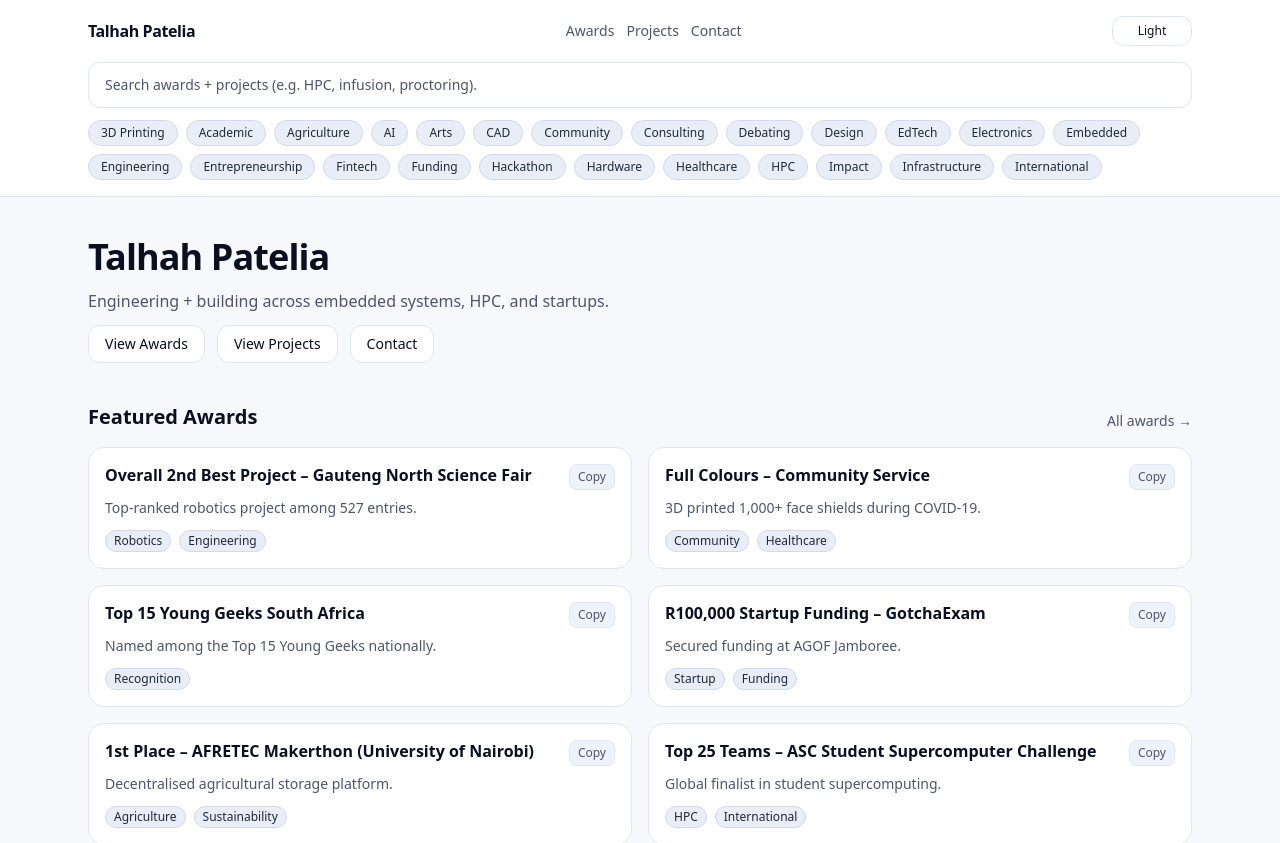
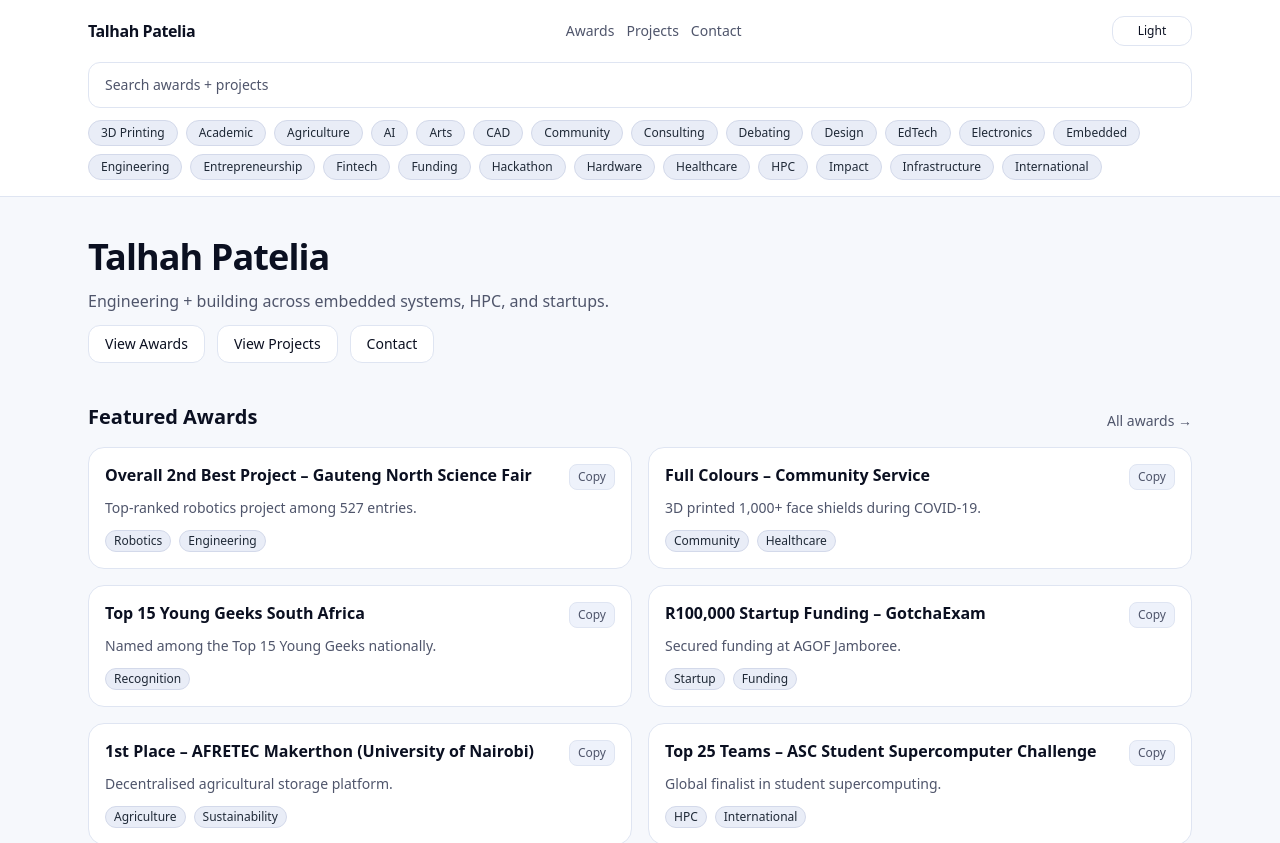
Before and after one commit to Talhahpatelia/portfolio, a Next.js app: page / in a window 1280 px wide. Shown: the top 843 px of the page. Built offline with nearby package versions, Linux system fonts and the light colour scheme.

Commit message:
Search box fix

```diff
--- a/components/SearchBar.tsx
+++ b/components/SearchBar.tsx
@@ -21,7 +21,7 @@ export default function SearchBar({
         ref={inputRef}
         value={value}
         onChange={(e) => onChange(e.target.value)}
-        placeholder="Search awards + projects (e.g. HPC, infusion, proctoring)."
+        placeholder="Search awards + projects"
         className="w-full rounded-xl border border-[var(--border-soft)] bg-[var(--bg-surface)] px-4 py-3
            text-sm text-[var(--text-primary)] placeholder:text-[var(--text-muted)]
            shadow-[var(--shadow-soft)] focus:border-[var(--accent)] focus:outline-none focus:ring-2 focus:ring-[var(--ring)]"
```
